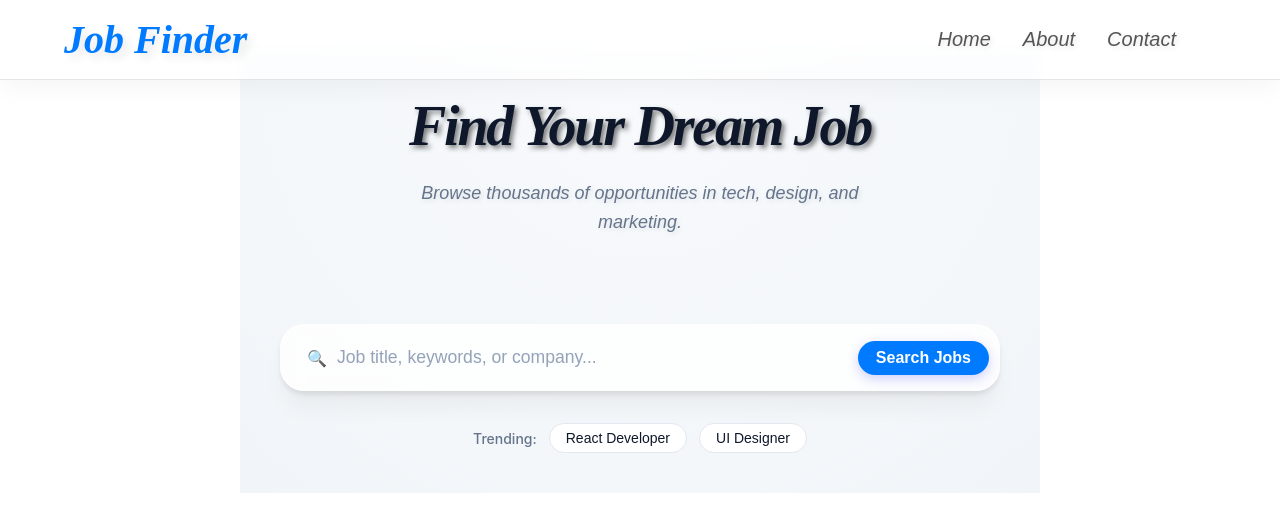
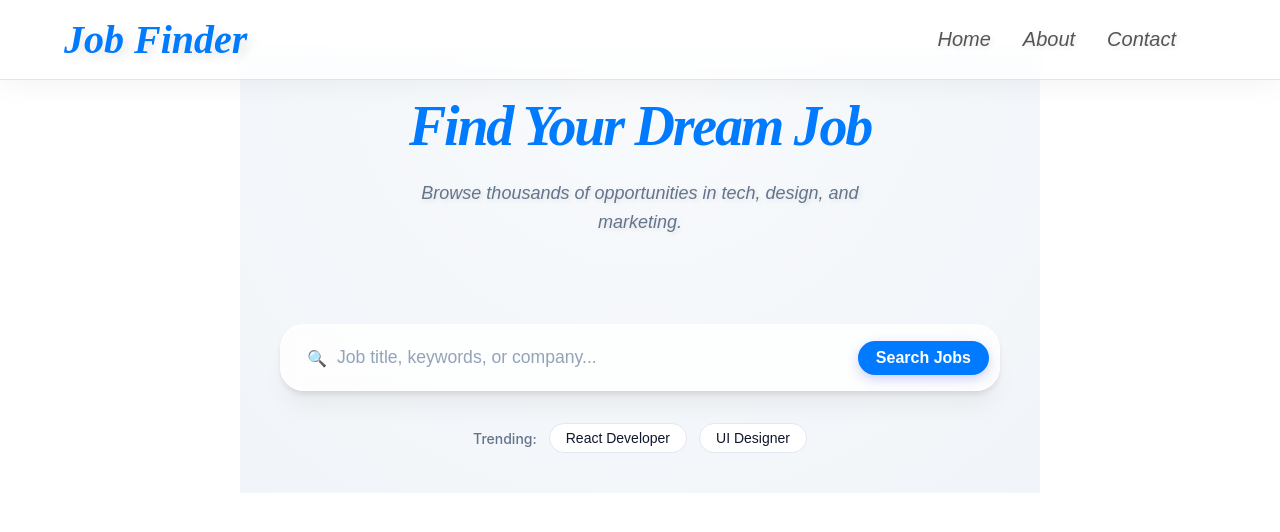
Before and after one commit to Tony-Omer/Jobs-Search-Project, a React (Vite) app: page /jobfind in a window 1280 px wide. Shown: the top 532 px of the page. Built offline with nearby package versions, Linux system fonts and the light colour scheme; a web font is replaced by a local one.

Commit message:
editing JobFind styling

```diff
--- a/src/components/JobFind.tsx
+++ b/src/components/JobFind.tsx
@@ -60,7 +60,9 @@ const JobFind = () => {
       {/* 3. Map through the jobs state here in the JSX */}
       <div className="jobs-list">
         {jobs.map((job) => (
+
           <div className="job-post" key={job.id}>
+
             <div className="firstBox box">
               <div className="image">
                 <i className="fa-solid fa-building building"></i>
--- a/src/index.css
+++ b/src/index.css
@@ -697,6 +697,13 @@ html, body {
   font-size: 18px;
 }
 
+.job-post .box {
+  width: 90%;
+  min-height: 150px;
+  height: auto;
+  padding: 8px;
+}
+
 
 
 
@@ -1009,6 +1016,8 @@ html, body {
   color: var(--text-main);
   letter-spacing: -0.04em;
   margin-bottom: 16px;
+  color: #007aff;
+  text-shadow: none;
 }
 
 .job-header p {
```
